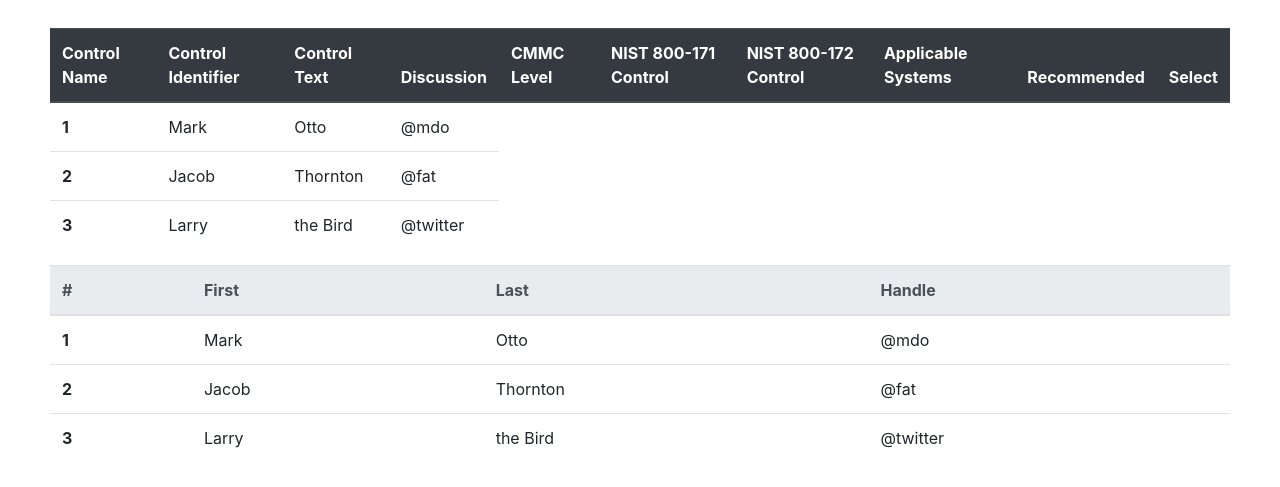
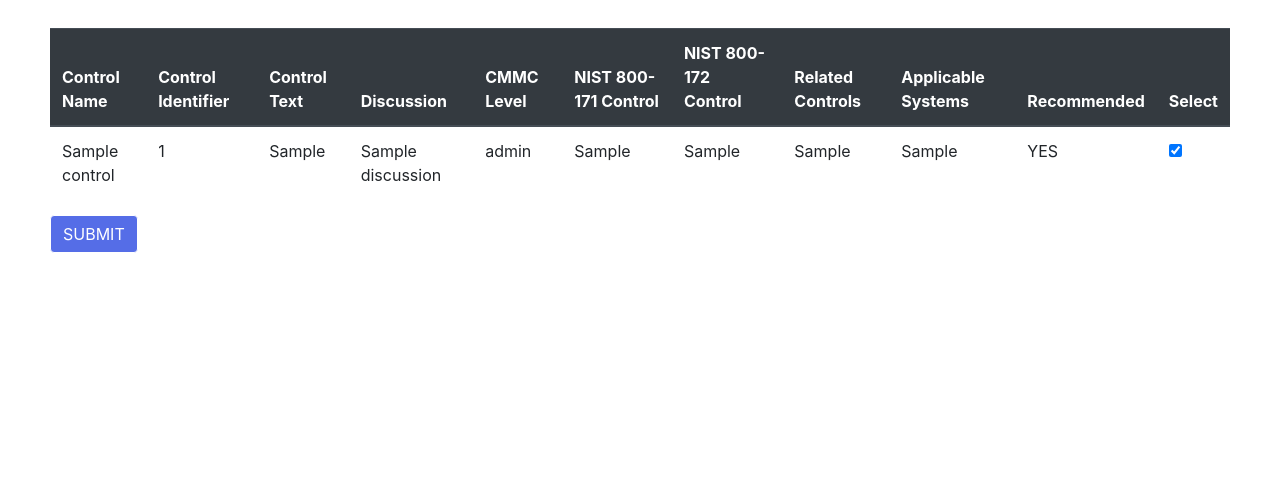
Before and after one commit to CrystleJ/Compliance-Management-Tool, a Django app: template cmt_site/user/templates/user/control_selection.html in a window 1280 px wide. Shown: the part 72-559 px from the top of the page. Run offline with Django 4.2, Linux system fonts and the light colour scheme; a user stored in the database is signed in; tables that the repository leaves empty hold one stand-in row (values such as "Sample post"); the template is opened without the code that fills it: most values are stand-ins (such as "Sample title", 1, 10 or a date in 2020); parts of the project's set-up code (start-up, migrations or seed data) failed here and were passed over; some libraries are stand-ins or nearby versions.

Commit message:
Control selection

```diff
--- a/cmt_site/user/templates/user/control_selection.html
+++ b/cmt_site/user/templates/user/control_selection.html
@@ -1,9 +1,11 @@
 {% extends 'user/base.html' %}
 {% load static %}
+{% load custom_tags %}
 
 {% block title %}CONTROL_SELECTION{% endblock %}
 
 {% block content %}
+<form>
 <table class="table">
     <thead class="thead-dark">
       <tr>
@@ -14,63 +16,32 @@
         <th scope="col">CMMC Level</th>
         <th scope="col">NIST 800-171 Control</th>
         <th scope="col">NIST 800-172 Control</th>
+        <th scope="col">Related Controls</th>
         <th scope="col">Applicable Systems</th>
         <th scope="col">Recommended</th>
         <th scope="col">Select</th>
       </tr>
     </thead>
     <tbody>
-      <tr>
-        <th scope="row">1</th>
-        <td>Mark</td>
-        <td>Otto</td>
-        <td>@mdo</td>
-      </tr>
-      <tr>
-        <th scope="row">2</th>
-        <td>Jacob</td>
-        <td>Thornton</td>
-        <td>@fat</td>
-      </tr>
-      <tr>
-        <th scope="row">3</th>
-        <td>Larry</td>
-        <td>the Bird</td>
-        <td>@twitter</td>
-      </tr>
+    {% for x in controls %}
+        <tr>
+            <td>{{ x.control_name }}</td>
+            <td>{{ x.control_id }}</td>
+            <td>{{ x.control_txt }}</td>
+            <td>{{ x.discussion }}</td>
+            <td>{{ x.cmmc_level }}</td>
+            <td>{{ x.control_id_171 }}</td>
+            <td>{{ x.control_id_172 }}</td>
+            <td>{{ x.related_controls }}</td>
+            <td>{{ x.applicable_systems|semi_colon_space}}</td>
+
+            <td>YES</td>
+            <td><input type="checkbox" checked></td>
+        </tr>
+    {% endfor %}
     </tbody>
 </table>
-
-<table class="table">
-    <thead class="thead-light">
-    <tr>
-        <th scope="col">#</th>
-        <th scope="col">First</th>
-        <th scope="col">Last</th>
-        <th scope="col">Handle</th>
-    </tr>
-    </thead>
-    <tbody>
-    <tr>
-        <th scope="row">1</th>
-        <td>Mark</td>
-        <td>Otto</td>
-        <td>@mdo</td>
-    </tr>
-    <tr>
-        <th scope="row">2</th>
-        <td>Jacob</td>
-        <td>Thornton</td>
-        <td>@fat</td>
-    </tr>
-    <tr>
-        <th scope="row">3</th>
-        <td>Larry</td>
-        <td>the Bird</td>
-        <td>@twitter</td>
-    </tr>
-    </tbody>
-</table>
-
+<button class="btn btn-success btn-theme-color">SUBMIT</button>
+</form>
 
 {% endblock %}
--- /dev/null
+++ b/cmt_site/user/templatetags/custom_tags.py
@@ -0,0 +1,9 @@
+from django import template
+
+register = template.Library()
+
+@register.filter
+def semi_colon_space(value):
+    if value == None:
+        return
+    return value.replace(";","; ")
--- a/cmt_site/user/urls.py
+++ b/cmt_site/user/urls.py
@@ -5,7 +5,7 @@ from django.views.generic.base import TemplateView
 urlpatterns = [
     path('', TemplateView.as_view(template_name='user/dashboard.html'), name='dashboard'),
     path('dashboard', TemplateView.as_view(template_name='user/dashboard.html'), name='dashboard'),
-    path('control_selection', TemplateView.as_view(template_name='user/control_selection.html'), name='control_selection'),
+    path('control_selection', views.get_controls, name='control_selection'),
     path('settings', TemplateView.as_view(template_name='user/settings.html'), name='settings'),
     path('setup', TemplateView.as_view(template_name='user/setup.html'), name='setup'),
     path('view', TemplateView.as_view(template_name='user/view.html'), name='view'),
```
Also changed, not shown: cmt_site/user/models.py (+9 -9 lines), cmt_site/user/views.py (+9 -1 lines), nist_800-172_import.csv (+0 -5 lines), cmt_site/user/migrations/0001_initial.py, cmt_site/user/migrations/0002_alter_nist_53_controls_control_txt_and_more.py, cmt_site/user/migrations/0002_city_country_remove_purchase_item_delete_item_and_more.py (deleted), cmt_site/user/migrations/0003_alter_nist_53_controls_related_controls.py, cmt_site/user/migrations/0003_nist_171_controls_nist_172_controls_nist_53_controls.py (deleted), cmt_site/user/migrations/0005_remove_nist_171_controls_id_and_more.py (deleted), cmt_site/user/migrations/0006_nist_53_controls_related_controls.py (deleted), cmt_site/user/migrations/0008_nist_171_controls_discussion_and_more.py (deleted), cmt_site/user/templatetags/__init__.py (added), nist_800-171_import.csv, nist_800-53_import.csv.
